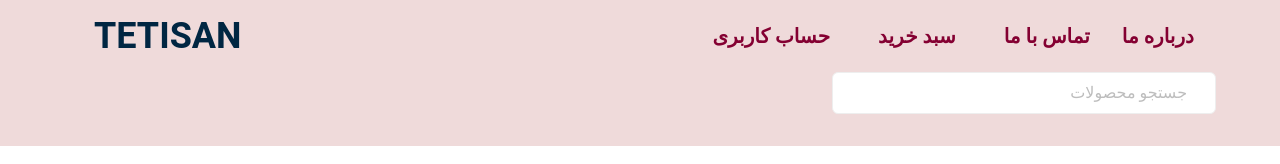
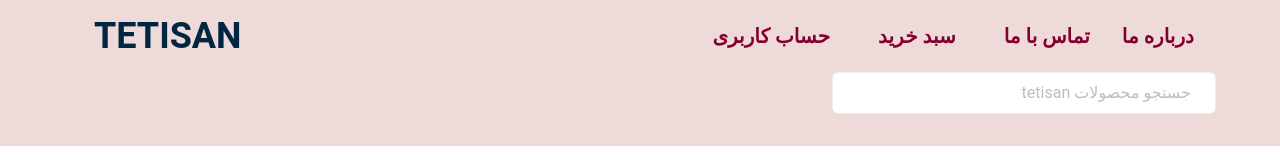
Before and after one commit to pedram-vosooghinia/New-folder--6-, a Next.js app: page / in a window 1280 px wide. Shown: the top 164 px of the page. Built offline with nearby package versions, Linux system fonts and the light colour scheme.

Commit message:
little-change

```diff
--- a/components/Main/Navbar.js
+++ b/components/Main/Navbar.js
@@ -1,4 +1,3 @@
-// components/Navbar.js
 import Link from "next/link";
 
 const Navbar = () => {
@@ -42,7 +41,7 @@ const Navbar = () => {
       <div className="md:py-4 md:px-12 text-right">
         <input
           type="text"
-          placeholder=" جستجو محصولات"
+          placeholder="جستجو محصولات tetisan"
           className="w-full md:w-1/3 mx-auto px-6 py-2 border rounded-md rtl"
           style={{ '::placeholder': { color: '#' } }}
         />
--- a/pages/index.js
+++ b/pages/index.js
@@ -1,11 +1,10 @@
 import Layout from "../components/Main/Layout";
 import products from "../data/products";
-import { EcommerceCard } from "../components/Main/ProductCard";
 import ProductCard from "../components/Main/ProductCard";
 function Home() {
   return (
     <Layout title="Home Page" >
-      <div className="mt-40 relative pb-12 grid grid-cols-1 sm:justify-items-center sm:grid-cols-2 md:grid-cols-3 lg:grid-cols-4 gap-4 mx-auto">
+      <div className="md:mt-40 mt-20 relative pb-12 grid grid-cols-1 sm:justify-items-center sm:grid-cols-2 md:grid-cols-3 lg:grid-cols-4 gap-4 mx-auto">
         {products.map((product) => (
           <ProductCard key={product.id} product={product} />
         ))}
--- a/pages/product/[slug].js
+++ b/pages/product/[slug].js
@@ -9,7 +9,7 @@ function ProductPage() {
   return (
     <>
       <Layout>
-        <div className="flex  mt-40 flex-col justify-center md:flex-row-reverse ">
+        <div className="flex  md:mt-40 mt-20 flex-col justify-center md:flex-row-reverse ">
           <div className="max-w-xs object-cover m-8 ">
             <img
               src={mainProduct?.image}
```
